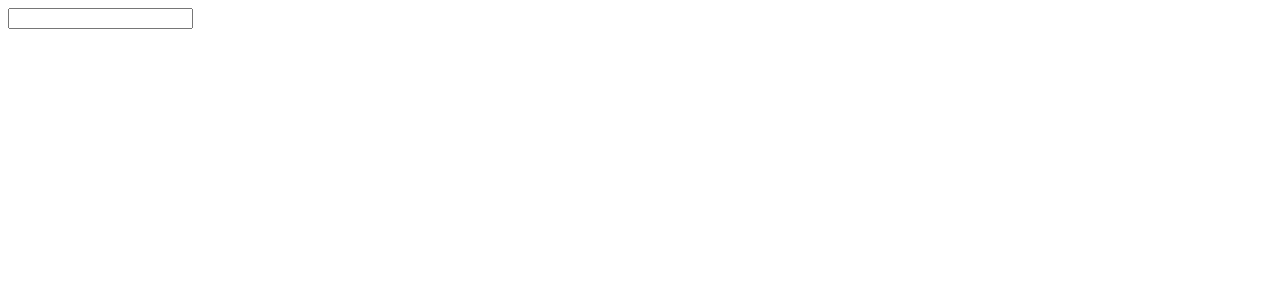
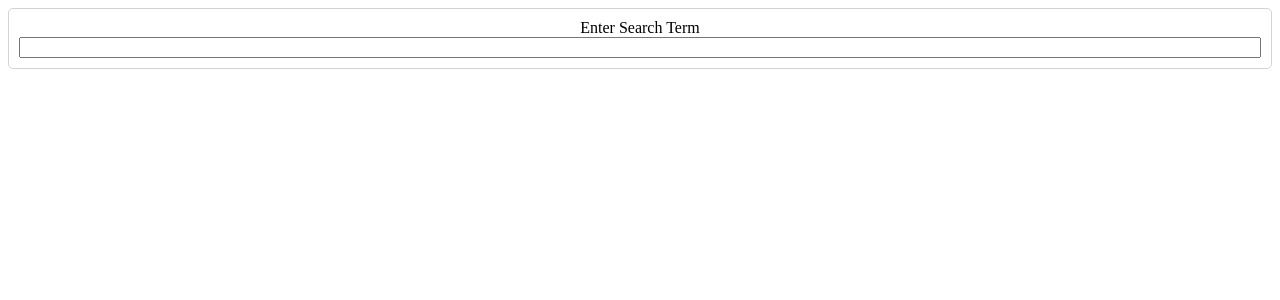
Before and after one commit to rmkofficial/pics, a React (Create React App) app: page / in a window 1280 px wide. Shown: the top 300 px of the page. Built offline with nearby package versions, Linux system fonts and the light colour scheme.

Commit message:
Adding Style

```diff
--- /dev/null
+++ b/src/components/ImageList.css
@@ -0,0 +1,9 @@
+.image-list {
+  columns: 6 200px;
+  column-gap: 10px;
+}
+
+img {
+  width: 100%;
+  margin-bottom: 10px;
+}
--- a/src/components/ImageList.js
+++ b/src/components/ImageList.js
@@ -1,11 +1,12 @@
 import ImageShow from "./ImageShow";
+import "./ImageList.css";
 
 function ImageList({ images }) {
   const renderedImages = images.map((image) => {
     return <ImageShow key={image.id} image={image} />;
   });
 
-  return <div>{renderedImages}</div>;
+  return <div className="image-list">{renderedImages}</div>;
 }
 
 export default ImageList;
--- /dev/null
+++ b/src/components/SearchBar.css
@@ -0,0 +1,15 @@
+.search-bar {
+  border: 1px solid lightgray;
+  border-radius: 5px;
+  padding: 10px;
+}
+
+.search-bar form {
+  display: flex;
+  flex-direction: column;
+}
+
+label {
+  display: flex;
+  justify-content: center;
+}
--- a/src/components/SearchBar.js
+++ b/src/components/SearchBar.js
@@ -1,3 +1,4 @@
+import "./SearchBar.css";
 import { useState } from "react";
 
 function SearchBar({ onSubmit }) {
@@ -12,8 +13,9 @@
   };
 
   return (
-    <div>
+    <div className="search-bar">
       <form onSubmit={handleFormSubmit}>
+        <label>Enter Search Term</label>
         <input value={term} onChange={handleChange} />
       </form>
     </div>
```
